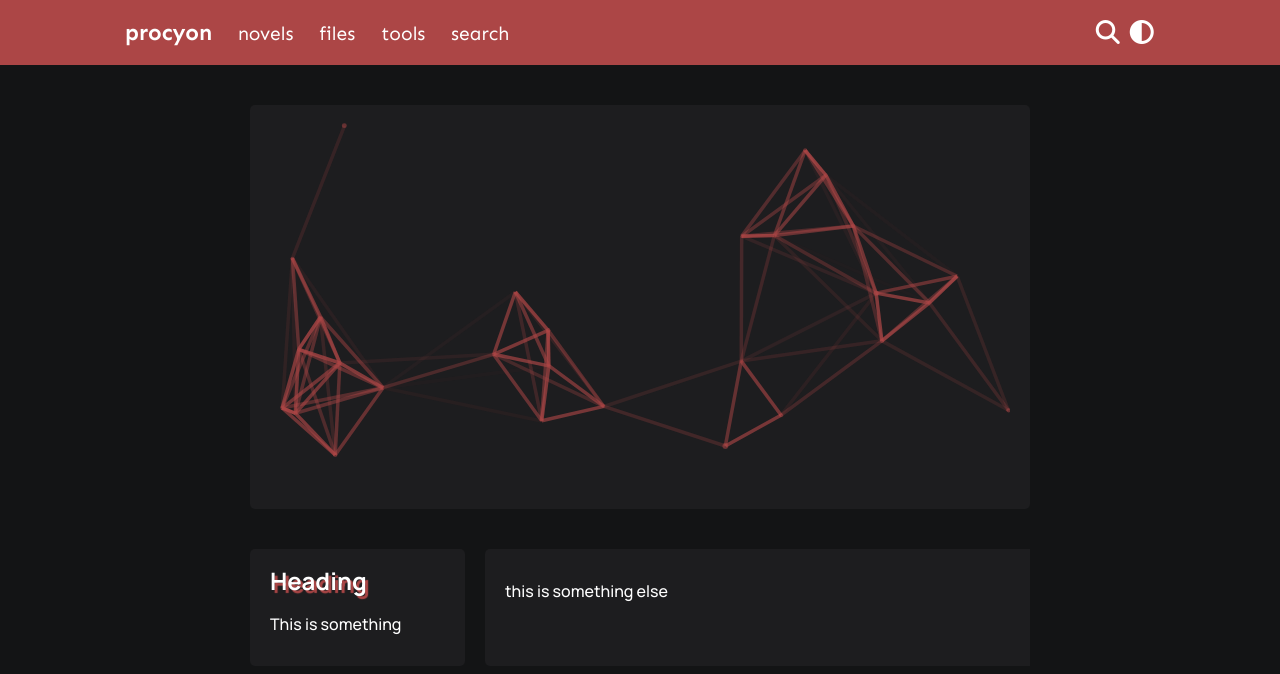
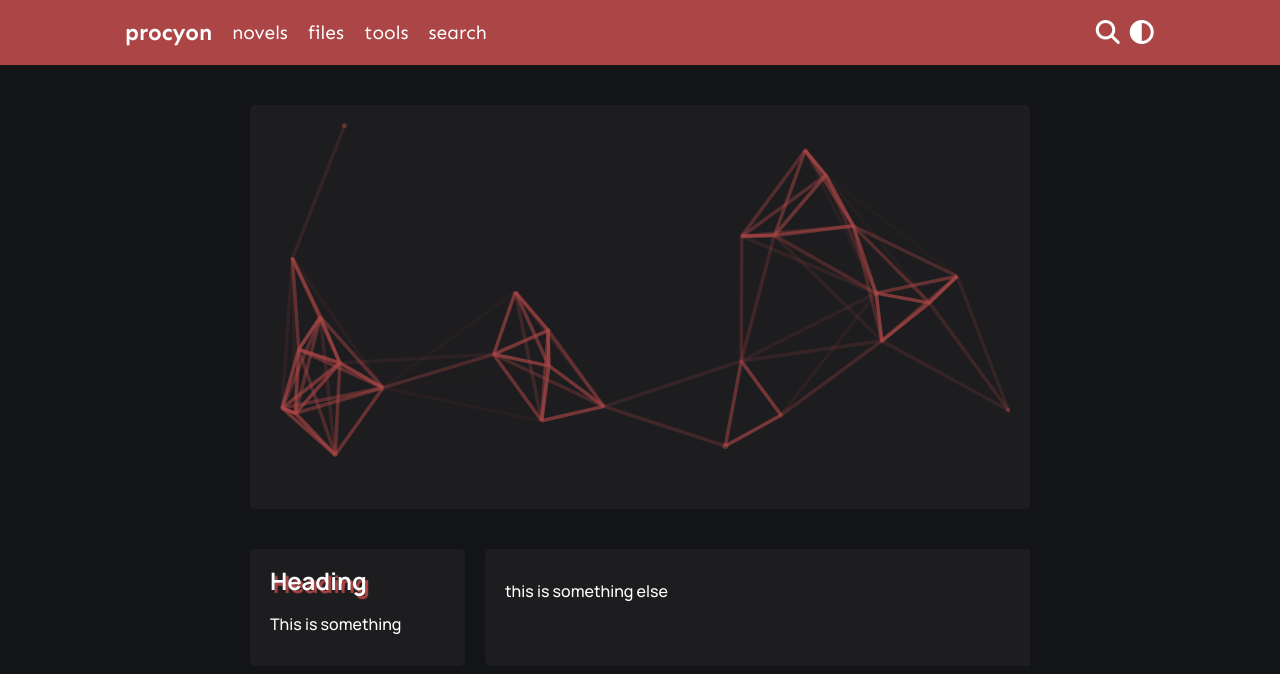
Before and after one commit to 2kbyte/procyon-rewrite, a plain HTML site: page index.html in a window 1280 px wide. Drawn offline with Linux system fonts and the light colour scheme; a web font is replaced by a local one.

Commit message:
fixed spacing with nav bar + minor changes

```diff
--- a/index.html
+++ b/index.html
@@ -16,10 +16,10 @@
                 <div class="header-left"> <!--floated to the left-->
                     <ul class="nav-items">
                         <li><a href="./index.html">procyon</a></li>
-                        <li><a href="./index.html">novels</a></li>
-                        <li><a href="./index.html">files</a></li>
-                        <li><a href="./index.html">tools</a></li>
-                        <li><a href="./index.html">search</a></li>
+                        <li><a href="./novels.html">novels</a></li>
+                        <li><a href="./files.html">files</a></li>
+                        <li><a href="./tools.html">tools</a></li>
+                        <li><a href="">search</a></li>
                     </ul>
                 </div>
                 <div class="header-right"> <!--floated to the right-->
--- a/style.css
+++ b/style.css
@@ -42,19 +42,20 @@ a {
 }
 
 .nav-items {
+    display: flex;
     list-style: none;
     padding: 0;
     margin: 0;
 }
 
 .nav-items li {
-    display: inline;
+    align-content: center;
 }
 
 .nav-items li a {
     text-decoration: none;
     color: var(--text-color);
-    padding: 10px;
+    padding: 15px 10px;
     transition: .15s ease-in-out;
 }
 
```
